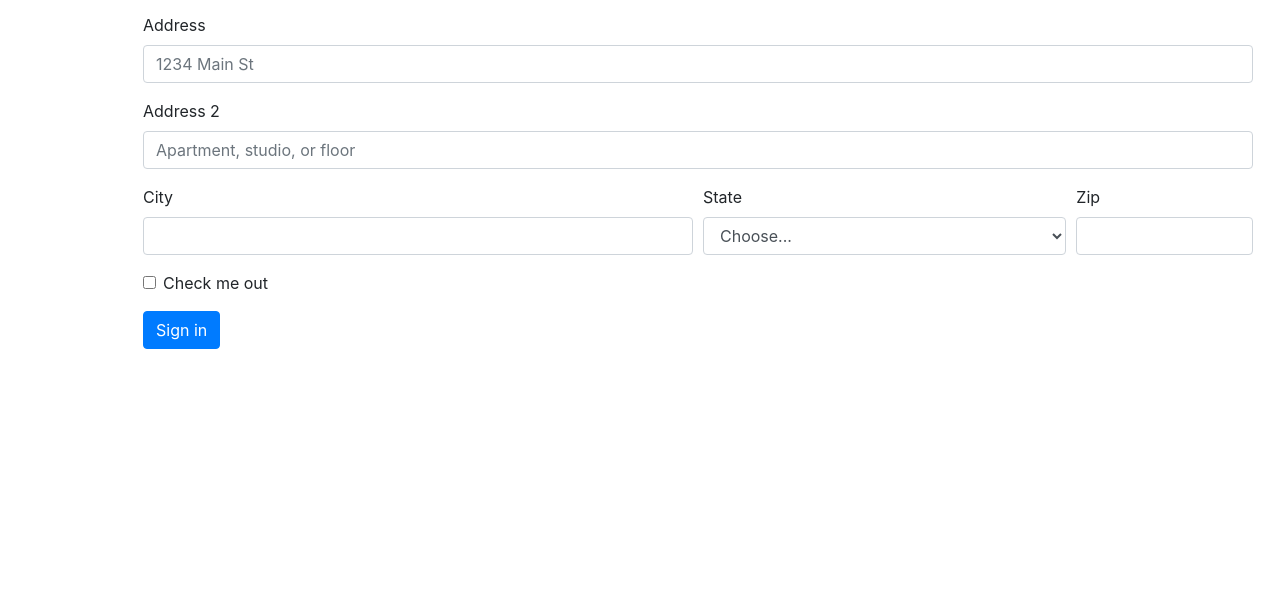
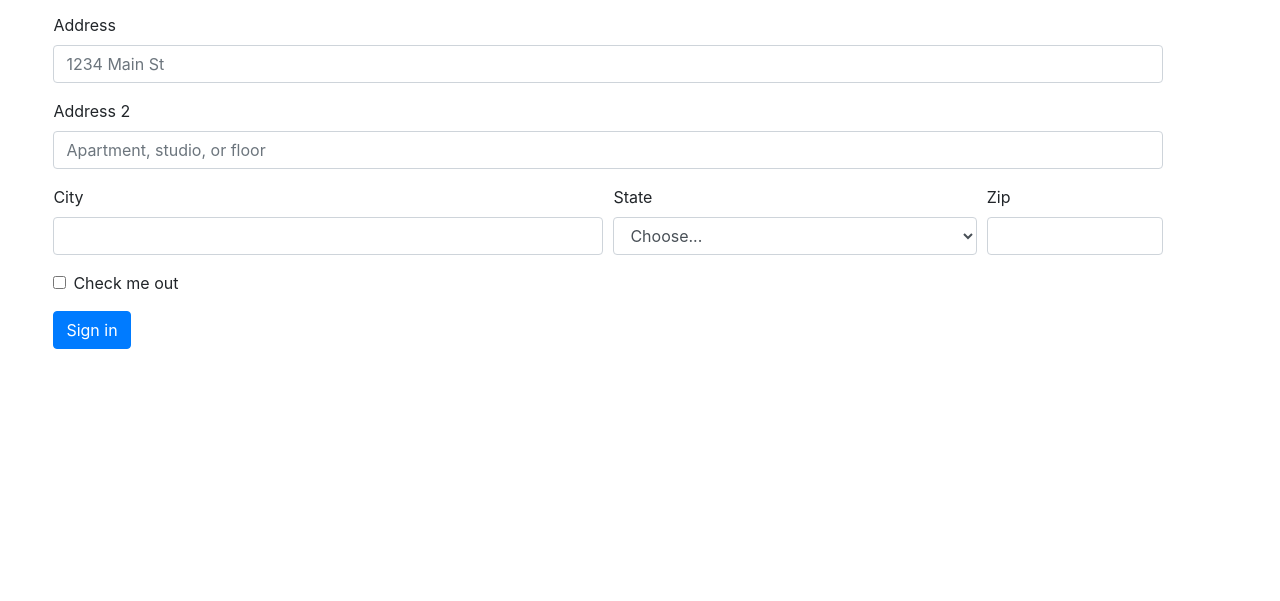
Before and after one commit to BasitAli78/iCode, a plain HTML site: page contact.html in a window 1280 px wide. Shown: the part 199-800 px from the top of the page. Drawn offline with nearby package versions, Linux system fonts and the light colour scheme.

Commit message:
Update contact.html

```diff
--- a/contact.html
+++ b/contact.html
@@ -163,7 +163,7 @@
 
 
 
-<div class="container mt-4" style="margin-left: 10%;">
+<div class="container mt-4" style="margin-left: 3%;">
        <CENTER><h2 class="hh">Contact Us</h2></CENTER>
 
         <form>
```
